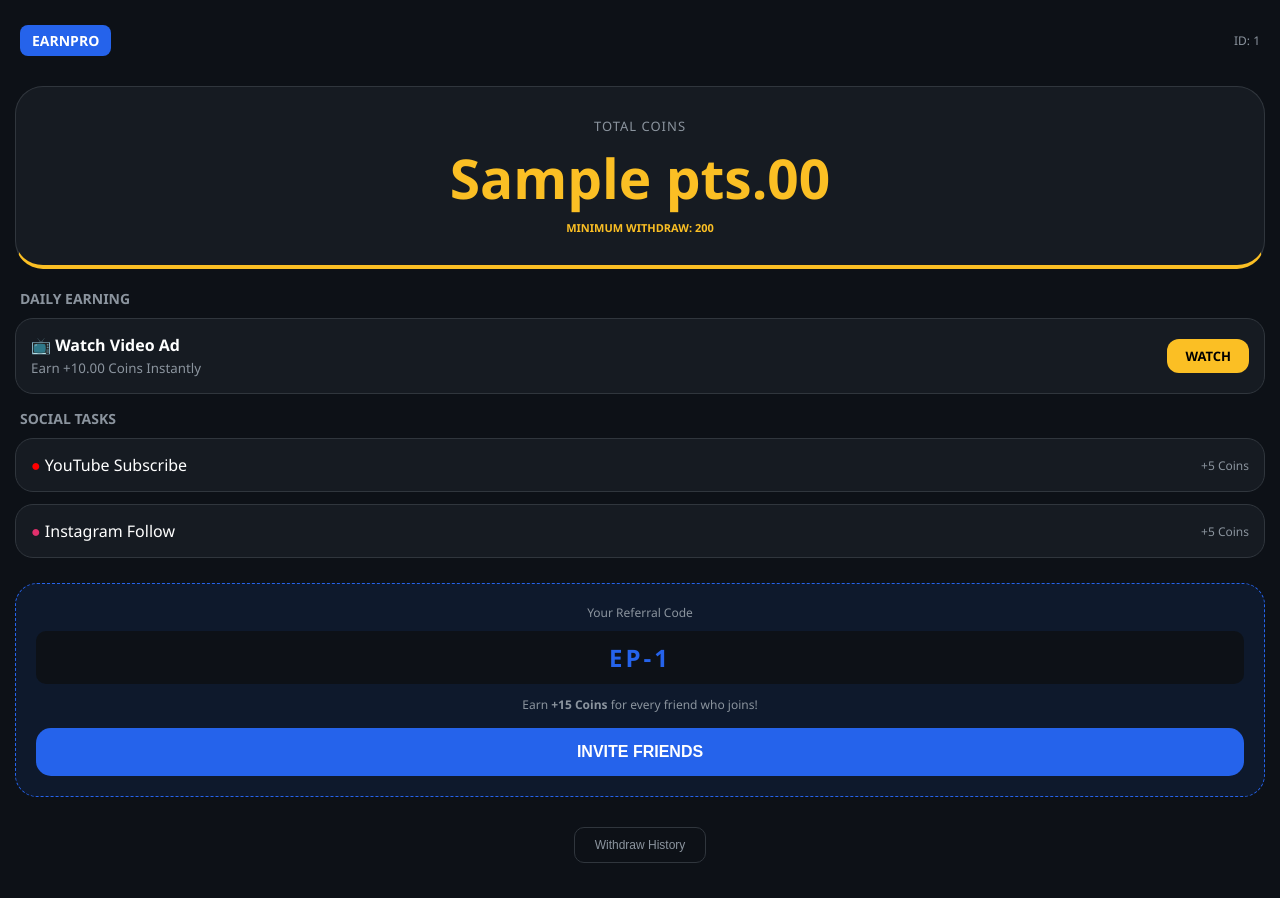
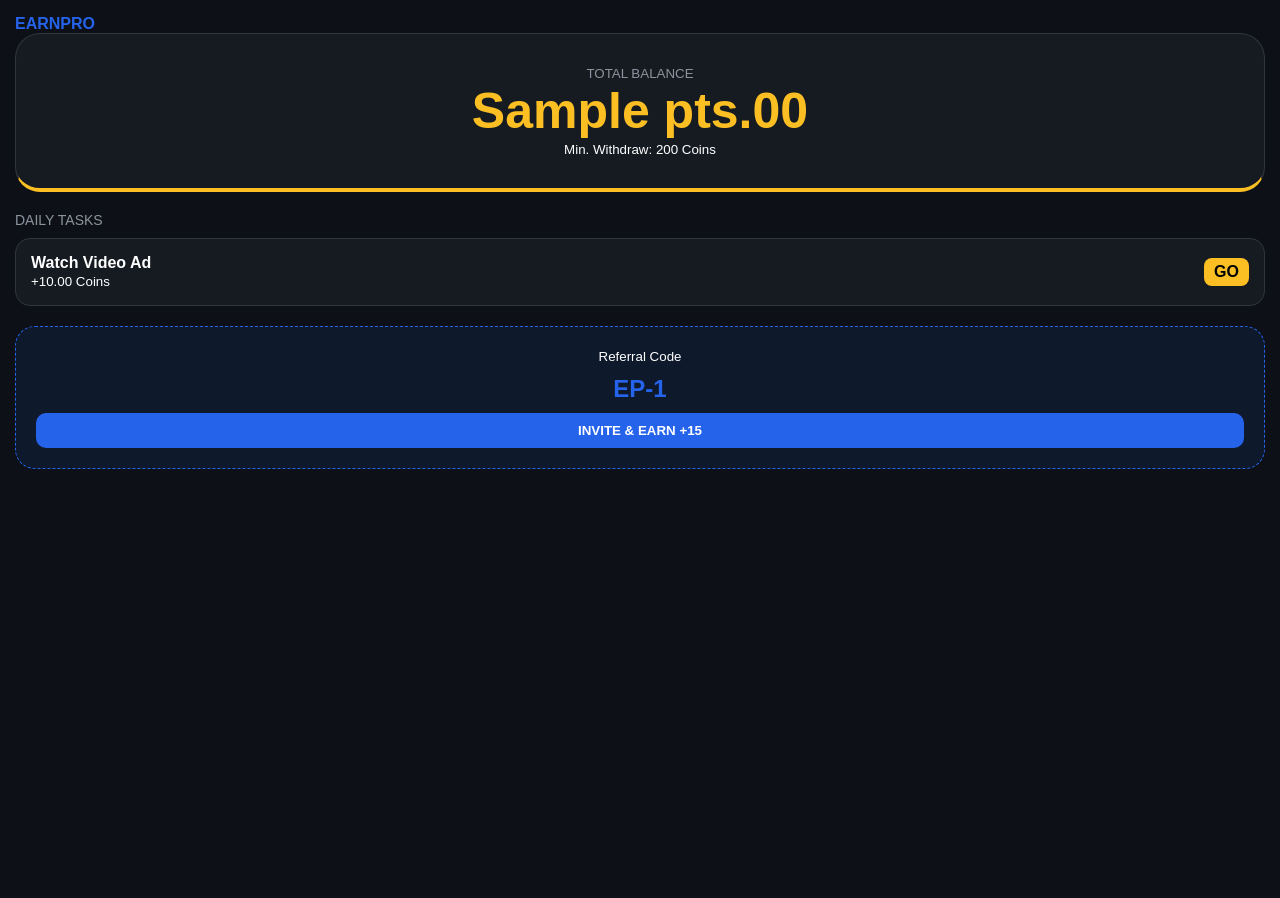
Before and after one commit to maheshkumar083014-spec/Ultimate-Media-Search-Bot, a Flask app: template templates/dashboard.html in a window 1280 px wide. After the commit the page ends 469 px from the top, so only its background shows below. Run offline with Flask 3, Linux system fonts and the light colour scheme; the template is opened without the code that fills it: most values are stand-ins (such as "Sample title", 1, 10 or a date in 2020).

Commit message:
Update dashboard.html

```diff
--- a/templates/dashboard.html
+++ b/templates/dashboard.html
@@ -2,63 +2,34 @@
 <html lang="en">
 <head>
     <meta charset="UTF-8">
-    <meta name="viewport" content="width=device-width, initial-scale=1.0, maximum-scale=1.0, user-scalable=no">
+    <meta name="viewport" content="width=device-width, initial-scale=1.0">
     <title>EarnPro Dashboard</title>
     <style>
-        body { background-color: #0d1117; color: white; font-family: 'Segoe UI', sans-serif; margin: 0; padding: 15px; }
-        .header { display: flex; justify-content: space-between; align-items: center; padding: 10px 5px; }
-        .brand { background: #2563eb; padding: 6px 12px; border-radius: 8px; font-weight: bold; font-size: 14px; }
-        .balance-card { background: #161b22; border: 1px solid #30363d; border-radius: 28px; padding: 30px 20px; text-align: center; margin: 20px 0; border-bottom: 4px solid #fbbf24; }
-        .balance-amount { font-size: 55px; font-weight: 800; color: #fbbf24; margin: 5px 0; }
-        .section-title { font-size: 14px; color: #8b949e; margin: 15px 0 10px 5px; font-weight: bold; text-transform: uppercase; }
-        .task-card { background: #161b22; border: 1px solid #30363d; border-radius: 18px; padding: 15px; display: flex; justify-content: space-between; align-items: center; margin-bottom: 12px; text-decoration: none; color: white; transition: 0.3s; }
-        .task-card:active { transform: scale(0.98); background: #1c2128; }
-        .btn-claim { background: #fbbf24; color: black; padding: 8px 18px; border-radius: 12px; font-weight: bold; font-size: 13px; }
-        .refer-section { background: rgba(37, 99, 235, 0.1); border: 1px dashed #2563eb; border-radius: 22px; padding: 20px; text-align: center; margin-top: 25px; }
-        .promo-code { font-size: 24px; font-weight: bold; color: #2563eb; letter-spacing: 3px; margin: 10px 0; background: #0d1117; padding: 10px; border-radius: 10px; }
+        body { background-color: #0d1117; color: white; font-family: sans-serif; margin: 0; padding: 15px; }
+        .balance-card { background: #161b22; border: 1px solid #30363d; border-radius: 25px; padding: 30px; text-align: center; margin-bottom: 20px; border-bottom: 4px solid #fbbf24; }
+        .coin-val { font-size: 50px; font-weight: bold; color: #fbbf24; }
+        .task-btn { background: #161b22; border: 1px solid #30363d; border-radius: 15px; padding: 15px; display: flex; justify-content: space-between; align-items: center; margin-bottom: 10px; text-decoration: none; color: white; }
+        .btn { background: #2563eb; color: white; padding: 10px 20px; border-radius: 10px; border: none; font-weight: bold; width: 100%; cursor: pointer; }
     </style>
 </head>
 <body>
-    <div class="header">
-        <div class="brand">EARNPRO</div>
-        <div style="color: #8b949e; font-size: 12px;">ID: {{uid[:8]}}</div>
+    <div style="font-weight: bold; color: #2563eb;">EARNPRO</div>
+    <div class="balance-card">
+        <small style="color: #8b949e;">TOTAL BALANCE</small>
+        <div class="coin-val">{{pts}}.00</div>
+        <small>Min. Withdraw: 200 Coins</small>
     </div>
 
-    <div class="balance-card">
-        <div style="color: #8b949e; font-size: 13px; letter-spacing: 1px;">TOTAL COINS</div>
-        <div class="balance-amount">{{pts}}.00</div>
-        <div style="color: #fbbf24; font-size: 11px; font-weight: bold;">MINIMUM WITHDRAW: 200</div>
-    </div>
-
-    <div class="section-title">Daily Earning</div>
-    <a href="{{ad_link}}" target="_blank" class="task-card">
-        <div>
-            <span style="font-size: 16px; font-weight: bold;">📺 Watch Video Ad</span><br>
-            <small style="color: #8b949e;">Earn +10.00 Coins Instantly</small>
-        </div>
-        <div class="btn-claim">WATCH</div>
+    <div style="font-size: 14px; margin-bottom: 10px; color: #8b949e;">DAILY TASKS</div>
+    <a href="{{ad_link}}" class="task-btn">
+        <div><b>Watch Video Ad</b><br><small>+10.00 Coins</small></div>
+        <div style="background: #fbbf24; color: black; padding: 5px 10px; border-radius: 8px; font-weight: bold;">GO</div>
     </a>
 
-    <div class="section-title">Social Tasks</div>
-    <a href="https://www.youtube.com/@USSoccerPulse" class="task-card">
-        <div><span style="color: #ff0000;">●</span> YouTube Subscribe</div>
-        <div style="color: #8b949e; font-size: 12px;">+5 Coins</div>
-    </a>
-
-    <a href="https://instagram.com/digital_rockstar_m" class="task-card">
-        <div><span style="color: #e1306c;">●</span> Instagram Follow</div>
-        <div style="color: #8b949e; font-size: 12px;">+5 Coins</div>
-    </a>
-
-    <div class="refer-section">
-        <div style="font-size: 12px; color: #8b949e;">Your Referral Code</div>
-        <div class="promo-code">EP-{{uid[:6]}}</div>
-        <p style="font-size: 12px; color: #8b949e; margin-bottom: 15px;">Earn <b>+15 Coins</b> for every friend who joins!</p>
-        <button onclick="window.location.href='https://t.me/share/url?url=https://t.me/bot?start={{uid}}'" style="background: #2563eb; color: white; border: none; padding: 15px; width: 100%; border-radius: 15px; font-weight: bold; font-size: 16px;">INVITE FRIENDS</button>
-    </div>
-
-    <div style="text-align: center; margin-top: 30px; padding-bottom: 20px;">
-        <button style="background: none; border: 1px solid #30363d; color: #8b949e; padding: 10px 20px; border-radius: 10px; font-size: 12px;">Withdraw History</button>
+    <div style="background: rgba(37,99,235,0.1); padding: 20px; border-radius: 20px; text-align: center; margin-top: 20px; border: 1px dashed #2563eb;">
+        <small>Referral Code</small>
+        <div style="font-size: 24px; color: #2563eb; font-weight: bold; margin: 10px 0;">EP-{{uid[:6]}}</div>
+        <button class="btn" onclick="window.location.href='https://t.me/share/url?url=https://t.me/bot?start={{uid}}'">INVITE & EARN +15</button>
     </div>
 </body>
 </html>
```
